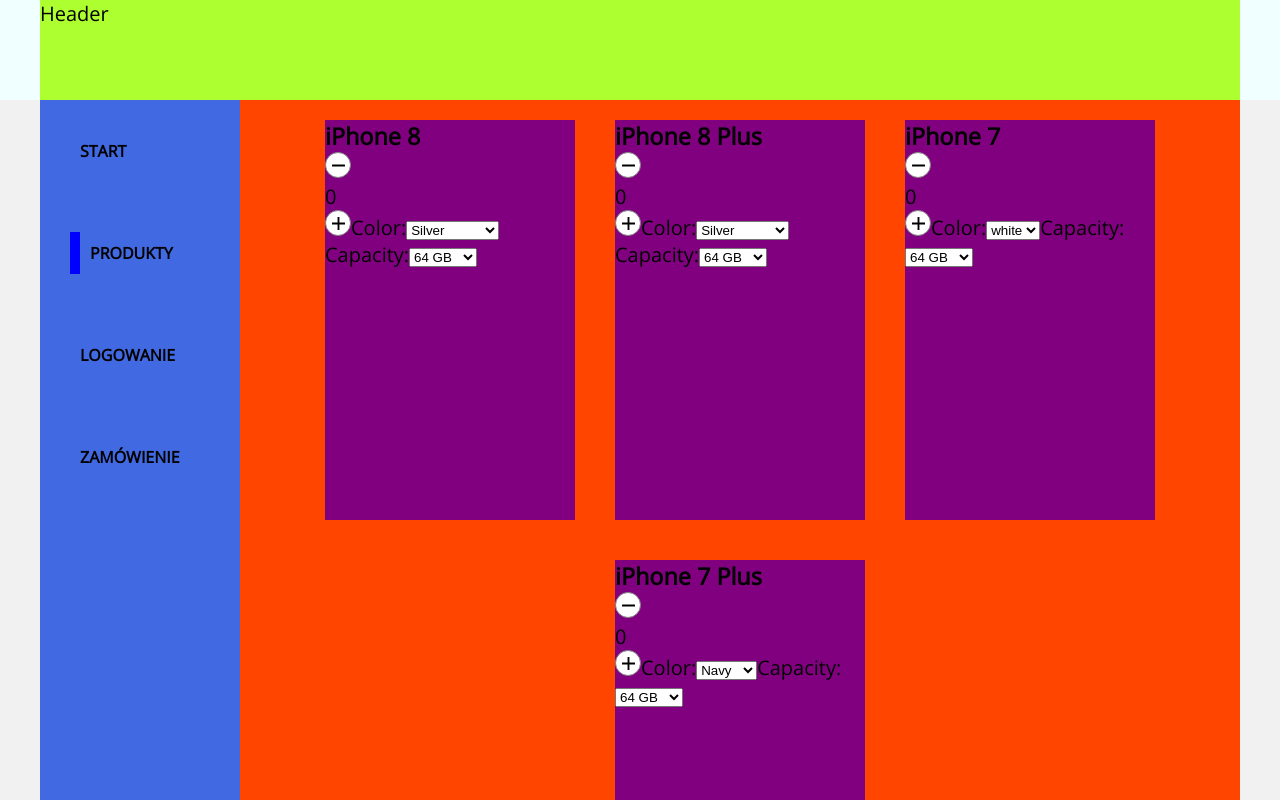
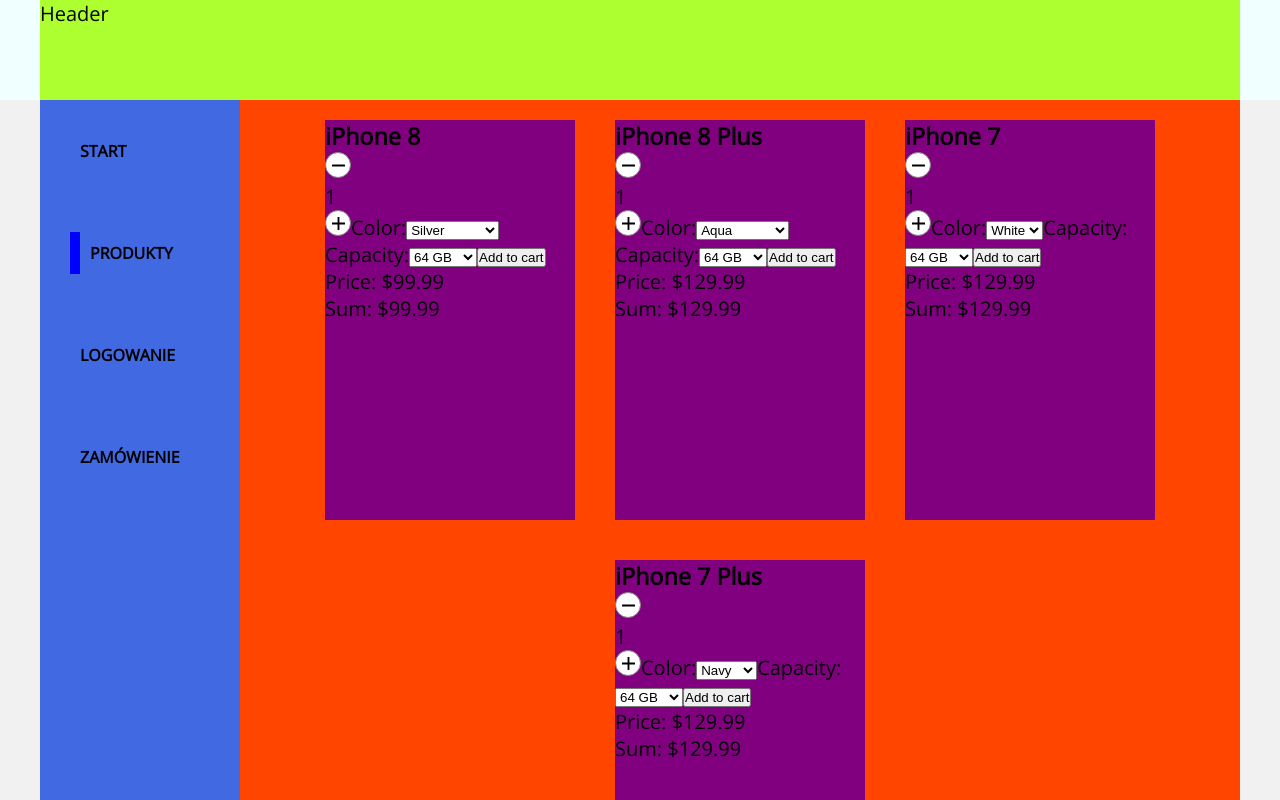
Before and after one commit to gkalarus/shop-react, a React (Create React App) app: page /products in a window 1280 px wide. Shown: the top 800 px of the page. Built offline with nearby package versions, Linux system fonts and the light colour scheme.

Commit message:
shop app

```diff
--- a/public/data/products.json
+++ b/public/data/products.json
@@ -56,7 +56,7 @@
 				"values": [
 					{
 						"id": 1000,
-						"name": "Silver",
+						"name": "Aqua",
 						"priceModifier": 0
 					},
 					{
@@ -106,17 +106,17 @@
 				"values": [
 					{
 						"id": 1000,
-						"name": "white",
+						"name": "White",
 						"priceModifier": 0
 					},
 					{
 						"id": 1001,
-						"name": "blue",
+						"name": "Blue",
 						"priceModifier": 10
 					},
 					{
 						"id": 1002,
-						"name": "lime",
+						"name": "Lime",
 						"priceModifier": 20
 					},
 					{
--- /dev/null
+++ b/src/components/Order.js
@@ -0,0 +1,9 @@
+import React from 'react';
+
+const Order = ({details}) => {
+  return (
+    <li><span>{details.name}</span> <span>({details.colorValue})</span> <span>{details.capacityValue}</span> - {details.quantity}x ${details.price + details.colorPriceModifier + details.capacityPriceModifier}</li>
+  );
+}
+
+export default Order;
--- a/src/components/Product.js
+++ b/src/components/Product.js
@@ -6,7 +6,8 @@
 
   state = {
     id: null,
-    quantity: 0,
+    name: null,
+    quantity: 1,
     price: null,
     colorId: '',
     colorValue: null,
@@ -20,6 +21,7 @@
     const info = this.props.info;
     this.setState({
       id: info.id,
+      name: info.name,
       price: info.price,
       colorId: info.options[0].values[0].id,
       colorValue: info.options[0].values[0].name,
@@ -37,17 +39,16 @@
         quantity: prevState.quantity + 1
       }
     })
-
   }
 
   handleDeleteItem = () => {
-
-    this.setState((prevState) => {
-      return {
-        quantity: prevState.quantity - 1
-      }
-    })
-
+    if(this.state.quantity !== 1) {
+      this.setState((prevState) => {
+        return {
+          quantity: prevState.quantity - 1
+        }
+      })
+    }
   }
 
 
@@ -79,6 +80,7 @@
     })
   }
 
+
   render() {
 
     const info = this.props.info;
@@ -105,6 +107,9 @@
             {capacityList}
           </select>
         </label>
+        <button onClick={this.props.handleSendToCart.bind(this, this.state)}>Add to cart</button>
+        <div>Price: ${this.state.price + this.state.colorPriceModifier + this.state.capacityPriceModifier}</div>
+        <div>Sum: ${((this.state.price + this.state.colorPriceModifier + this.state.capacityPriceModifier) * this.state.quantity).toFixed(2)}</div>
       </li>
     )
   }
--- a/src/layouts/App.js
+++ b/src/layouts/App.js
@@ -11,7 +11,8 @@
 
   state = {
     products: null,
-    cart: []
+    cart: [],
+    user: null
   }
 
   componentDidMount() {
@@ -24,14 +25,15 @@
     })
   }
 
-  handleAddItem = (id, name, price, counter) => {
-    console.log(id, name, price);
-    let currentCart = this.state.cart;
-    currentCart.push({id, name, price, counter})
+  handleSendToCart = (product) => {
+
+    const tempCart = this.state.cart
+    tempCart.push(product)
 
     this.setState({
-      cart: currentCart
+      cart: tempCart
     })
+
   };
 
   render() {
@@ -50,7 +52,8 @@
             <section className="page">
               <Page
                 products={this.state.products}
-                handleAddItem={this.handleAddItem}
+                handleSendToCart={this.handleSendToCart}
+                cart={this.state.cart}
               />
             </section>
           </main>
--- a/src/layouts/Page.js
+++ b/src/layouts/Page.js
@@ -16,11 +16,13 @@
         <Route path="/products" exact render={() => (
           <ProductListPage
             products={props.products}
-            handleAddItem={props.handleAddItem}
+            handleSendToCart={props.handleSendToCart}
           />
           )}/>
         <Route path="/login" exact component={LoginPage} />
-        <Route path="/order" exact component={OrderPage} />
+        <Route path="/order" exact render={() => (
+          <OrderPage cart={props.cart} />
+        )} />
       </Switch>
   );
 }
--- a/src/pages/OrderPage.js
+++ b/src/pages/OrderPage.js
@@ -1,8 +1,30 @@
 import React from 'react';
+import Order from '../components/Order';
 
-const OrderPage = () => {
+const OrderPage = ({cart}) => {
+  console.log(cart);
+
+  const orderList = cart.map((item, index) => (
+    <Order key={index} details={item}/>
+  ));
+
+  let sum = 0;
+
+
+  if(cart.length > 0) {
+    cart.forEach(item => sum += ((item.price + item.colorPriceModifier + item.capacityPriceModifier) * item.quantity))
+
+
+    console.log(sum)
+
+  }
+
+
   return (
-    <div>Order Page</div>
+    <div className="orderList">
+      <ul>{orderList}</ul>
+      <h3>total: ${sum.toFixed(2)}</h3>
+    </div>
   );
 }
 
--- a/src/pages/ProductListPage.js
+++ b/src/pages/ProductListPage.js
@@ -2,7 +2,7 @@
 import '../styles/ProductListPage.css';
 import Product from '../components/Product';
 
-const ProductListPage = ({products, handleAddItem}) => {
+const ProductListPage = ({products, handleSendToCart}) => {
   if(!products) {
     return <div>Loading...</div>
   } else {
@@ -11,7 +11,7 @@
       <Product
         key={item.id}
         info={item}
-        handleAddItem={handleAddItem}
+        handleSendToCart={handleSendToCart}
       />
     ));
     return (
--- a/src/styles/Page.css
+++ b/src/styles/Page.css
@@ -1,4 +1,4 @@
-.page ul {
+.page .products ul {
   display: flex;
   flex-direction: column;
   justify-content: center;
@@ -7,7 +7,7 @@
 
 }
 
-.page li {
+.page .products li {
   margin: 20px;
   width: 250px;
   height: 400px;
@@ -16,7 +16,7 @@
 
 
 @media (min-width: 600px) {
-  .page ul {
+  .page .products ul {
     flex-direction: row;
     flex-wrap: wrap;
   }
--- a/src/styles/Product.css
+++ b/src/styles/Product.css
@@ -1,4 +1,4 @@
-button {
+button.plus, button.minus {
   height: 26px;
   width: 26px;
   border-radius: 50%;
@@ -8,10 +8,10 @@
   cursor: pointer;
 }
 
-.plus {
+button.plus {
   background-image: url('../images/plus.svg');
 }
 
-.minus {
+button.minus {
   background-image: url('../images/minus.svg');
 }
```
